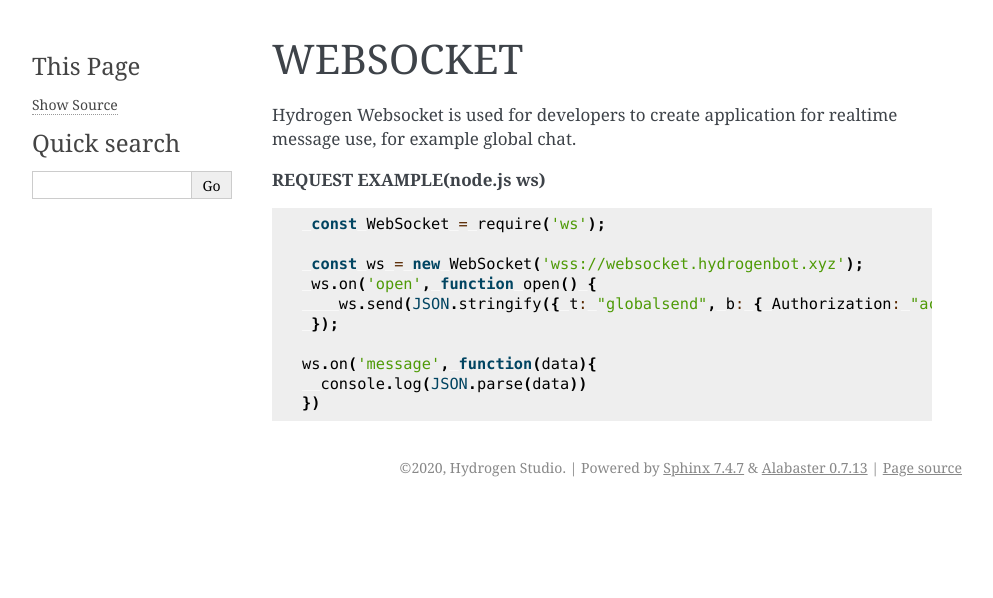
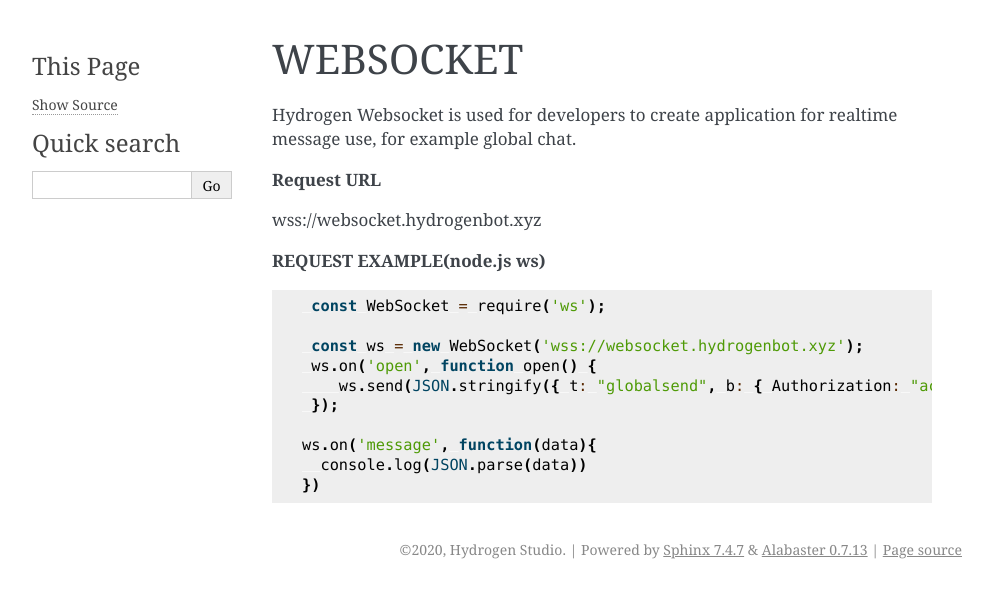
Before and after one commit to jerryzhangdev/hydrogen-developer-docs, a Sphinx documentation site: the page built from docs/source/websocket.rst, in a window 1280 px wide. Shown: the top 598 px of the page, without its empty margins (148-1141 px from the left). Built offline with Sphinx 7.4.7, drawn with Linux system fonts in a browser that asks for light colours.

Commit message:
Update websocket.rst

```diff
--- a/docs/source/websocket.rst
+++ b/docs/source/websocket.rst
@@ -2,6 +2,10 @@
 =========
 
 Hydrogen Websocket is used for developers to create application for realtime message use, for example global chat.
+
+**Request URL**
+
+wss://websocket.hydrogenbot.xyz
 
 **REQUEST EXAMPLE(node.js ws)**
 
```
